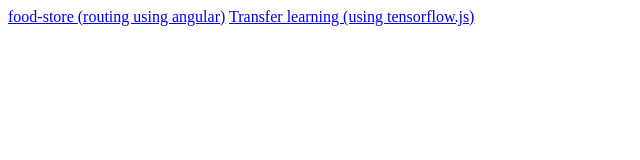
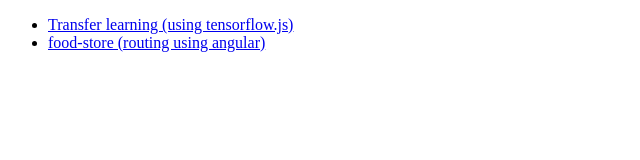
Before and after one commit to dakotaJang/dakotaJang.github.io, a plain HTML site: page index.html in a window 1280 px wide. Shown: the whole page, without its empty margins (0-640 px from the left). Drawn offline with Linux system fonts and the light colour scheme.

Commit message:
make list

```diff
--- a/index.html
+++ b/index.html
@@ -7,7 +7,9 @@
   <title>Dakota Jang GitHub Page</title>
 </head>
 <body>
-  <a href="food-store/">food-store (routing using angular)</a>
-  <a href="transfer-learning/">Transfer learning (using tensorflow.js)</a>
+  <ul>
+    <li><a href="transfer-learning/">Transfer learning (using tensorflow.js)</a></li>
+    <li><a href="food-store/">food-store (routing using angular)</a></li>
+  </ul>
 </body>
 </html>
```
